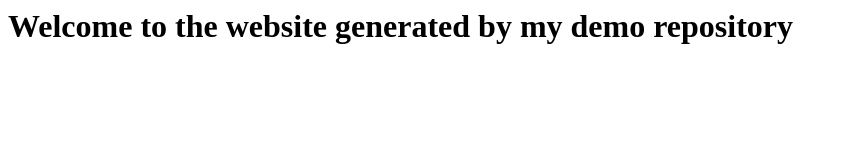
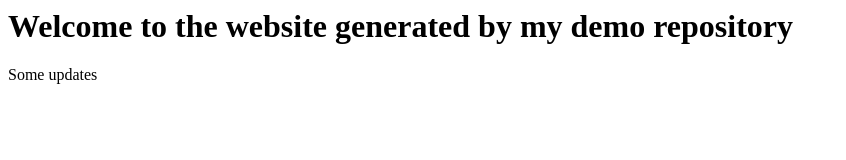
Before and after one commit to snowpeak-org/demo-repository, a website: page index.html in a window 1280 px wide. Shown: the whole page, without its empty margins (0-846 px from the left). Drawn offline with Linux system fonts and the light colour scheme.

Commit message:
some updates

```diff
--- a/index.html
+++ b/index.html
@@ -1 +1,2 @@
 <h1>Welcome to the website generated by my demo repository</h1>
+<p>Some updates</p>
```
